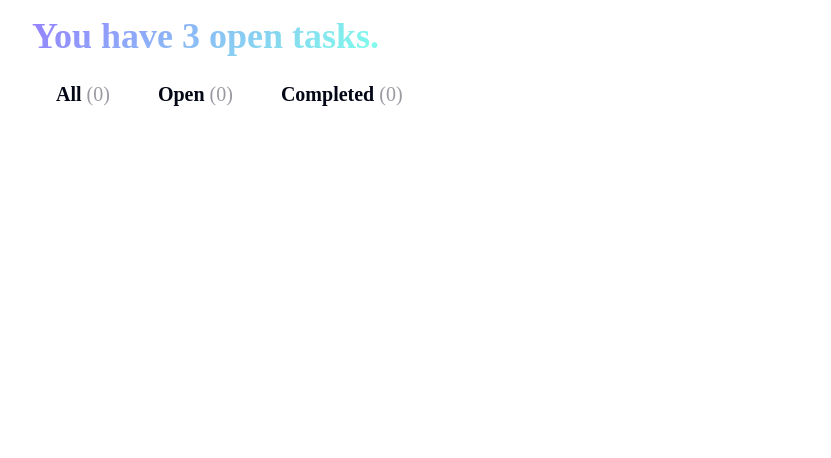
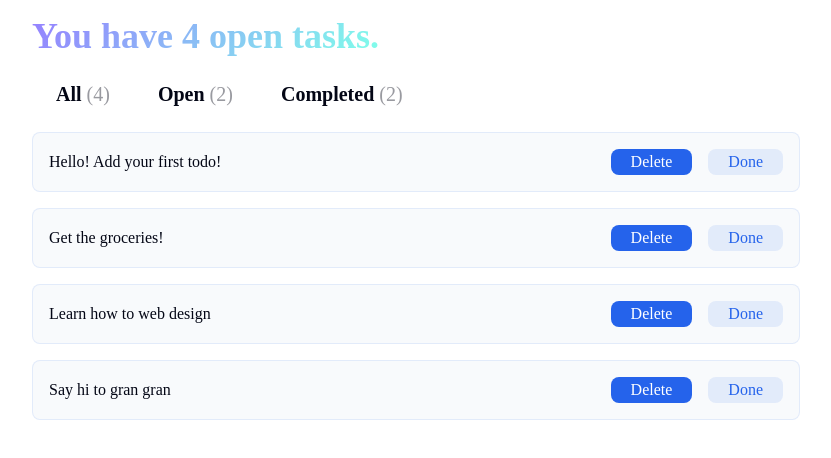
Before and after one commit to Ilmanmdifa/todo-app-localStorage, a React (Vite) app: page / in a window 1280 px wide. Shown: the top 458 px of the page, without its empty margins (224-1055 px from the left). Built offline with nearby package versions, Linux system fonts and the light colour scheme; a web font is replaced by a local one.

Commit message:
1 - adding function tabs, todoList and todoCard

```diff
--- a/src/App.jsx
+++ b/src/App.jsx
@@ -12,9 +12,9 @@ function App() {
   ];
   return (
     <>
-      <Header />
-      <Tabs />
-      <TodoList />
+      <Header todos={todos} />
+      <Tabs todos={todos} />
+      <TodoList todos={todos} />
       <TodoInput />
     </>
   );
--- a/src/components/Header.jsx
+++ b/src/components/Header.jsx
@@ -1,7 +1,14 @@
-export function Header() {
+export function Header(props) {
+  const { todos } = props;
+  const todosLength = todos.length;
+  const isTextPlural = todosLength !== 1;
+  const taskOrTasks = isTextPlural ? "tasks" : "task";
+
   return (
     <header>
-      <h1 className="text-gradient">You have 3 open tasks.</h1>
+      <h1 className="text-gradient">
+        You have {todosLength} open {taskOrTasks}.
+      </h1>
     </header>
   );
 }
--- a/src/components/Tabs.jsx
+++ b/src/components/Tabs.jsx
@@ -1,15 +1,25 @@
-export function Tabs() {
+export function Tabs(props) {
+  const { todos } = props;
   const tabs = ["All", "Open", "Completed"];
 
   return (
     <nav className="tab-container">
-      {tabs.map((tab, tabIndex) => (
-        <button key={tabIndex} className="tab-button">
-          <h4>
-            {tab} <span>(0)</span>{" "}
-          </h4>
-        </button>
-      ))}
+      {tabs.map((tab, tabIndex) => {
+        const numOfTasks =
+          tab === "All"
+            ? todos.length
+            : tab === "Open"
+            ? todos.filter((val) => !val.complete).length
+            : todos.filter((val) => val.complete).length;
+
+        return (
+          <button key={tabIndex} className="tab-button">
+            <h4>
+              {tab} <span>({numOfTasks})</span>{" "}
+            </h4>
+          </button>
+        );
+      })}
     </nav>
   );
 }
--- a/src/components/TodoCard.jsx
+++ b/src/components/TodoCard.jsx
@@ -1,3 +1,14 @@
-export function TodoCard() {
-  return <div></div>;
+export function TodoCard(props) {
+  const { todoIndex, todos } = props;
+  const todo = todos[todoIndex];
+  console.log(todo);
+  return (
+    <div className="card todo-item">
+      <p>{todo.input}</p>
+      <div className="todo-buttons">
+        <button>Delete</button>
+        <button>Done</button>
+      </div>
+    </div>
+  );
 }
--- a/src/components/TodoList.jsx
+++ b/src/components/TodoList.jsx
@@ -1,3 +1,13 @@
-export function TodoList() {
-  return <div></div>;
+import { TodoCard } from "./TodoCard";
+
+export function TodoList(props) {
+  const { todos } = props;
+  const tab = "All";
+  return (
+    <>
+      {todos.map((todo, todoIndex) => {
+        return <TodoCard key={todoIndex} todoIndex={todoIndex} {...props} />;
+      })}
+    </>
+  );
 }
```
